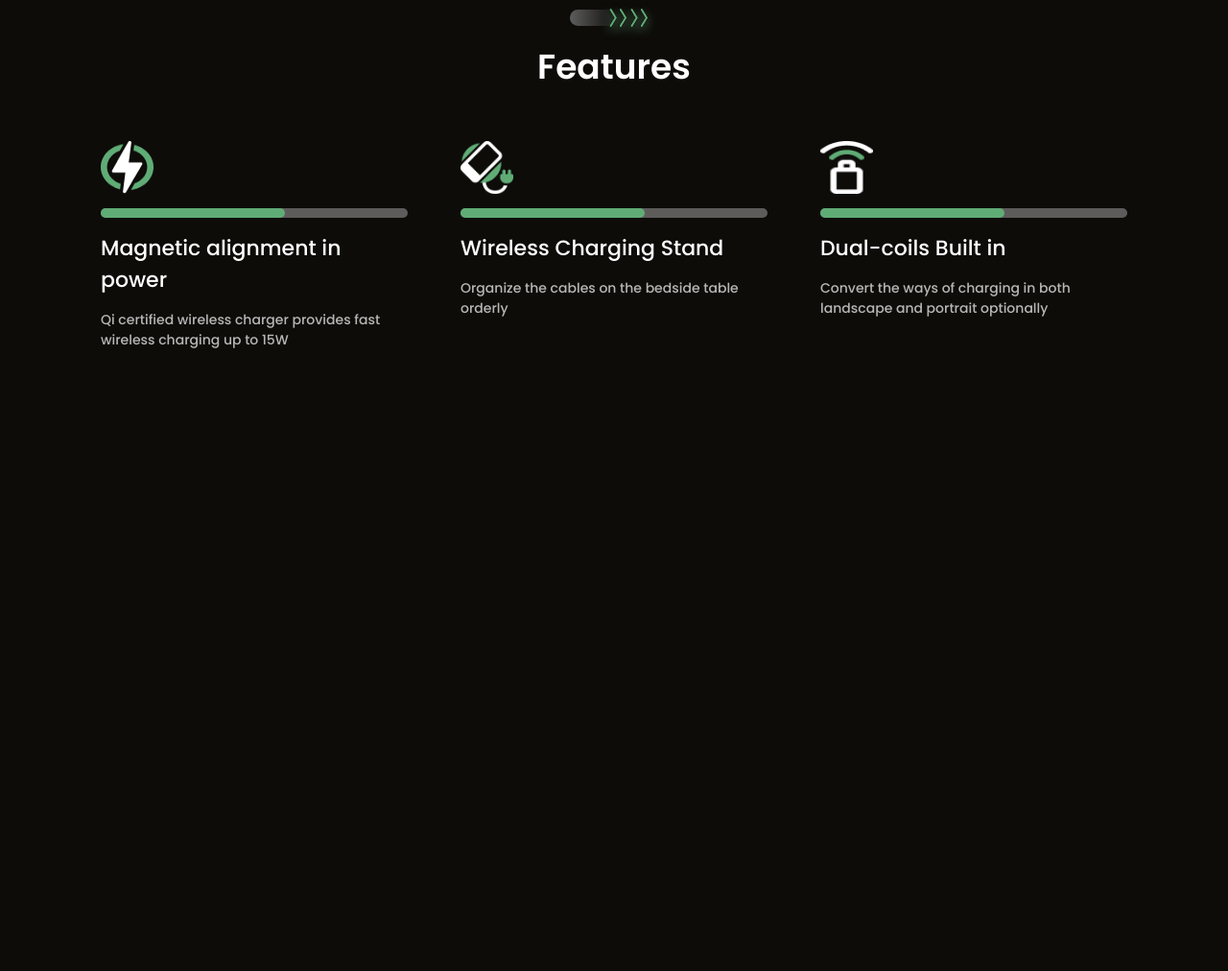
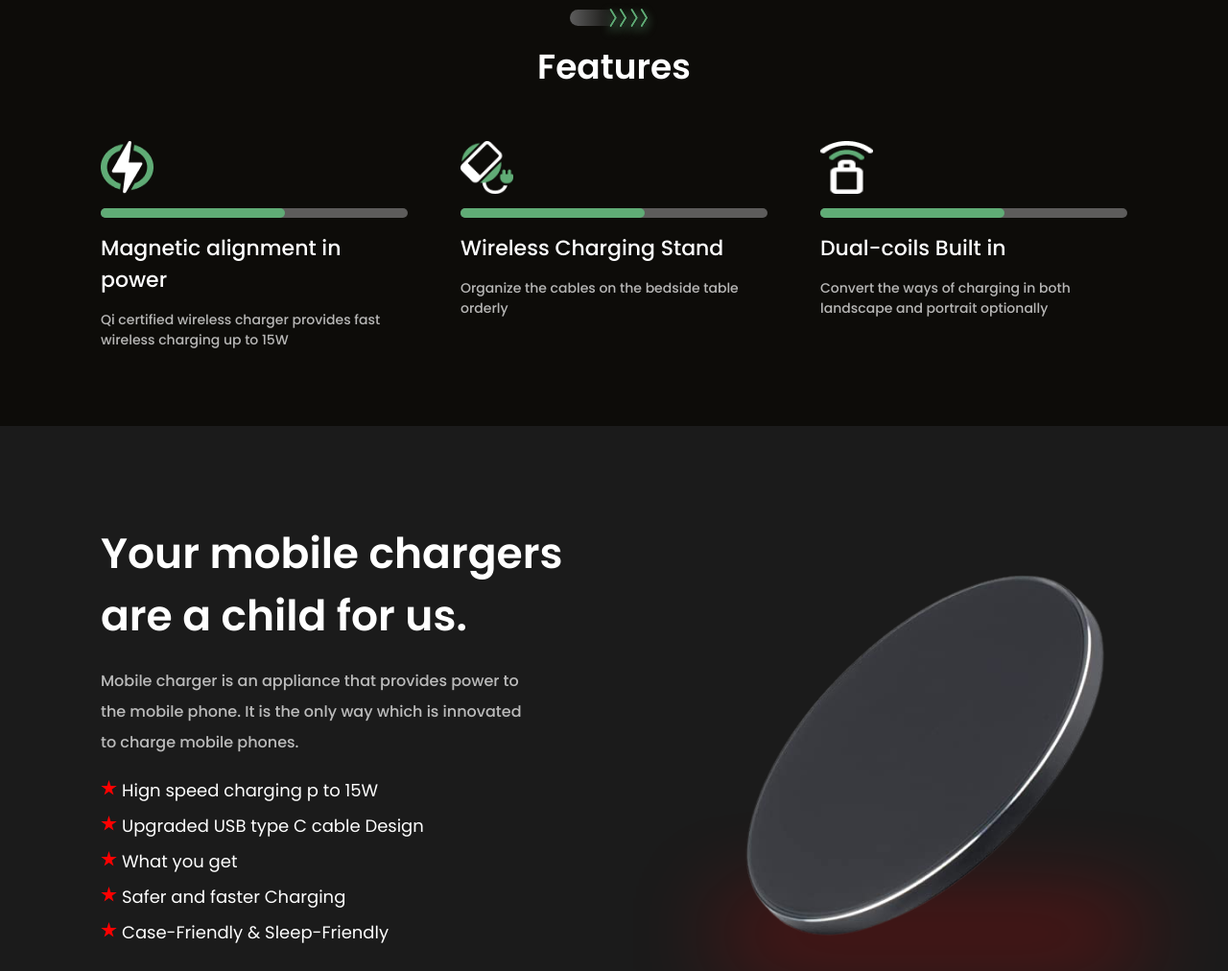
Before and after one commit to bferuza7/ito-bd--or, a plain HTML site: page index.html in a window 1280 px wide. Shown: the part 1375-2387 px from the top of the page at 96% size. Before the commit the page ends 1740 px from the top, so only its background shows below. Drawn offline with Linux system fonts and the light colour scheme.

Commit message:
Add files via upload

```diff
--- a/assets/styles/style.css
+++ b/assets/styles/style.css
@@ -17,6 +17,8 @@ body{
     font-family: "Poppins", sans-serif;
     background-color: #0d0c09;
 
+    color: white;
+
 }
 
 .container{
@@ -32,6 +34,18 @@ body{
 .header{
     padding: 60px 0 0 0;
     width: 100%;
+
+    background-color: rgb(26, 26, 26);
+
+}
+
+
+.small-icon{
+    transform: rotate(-90deg);
+
+    display: block;
+    height: 80px;
+
 
 
 }
@@ -86,6 +100,10 @@ font-weight: 700;
 
 }
 
+.hero{
+    background-color: rgb(26, 26, 26);
+
+}
 
 
 .hero__wrap{
@@ -197,6 +215,11 @@ font-weight: 700;
 
 }
 
+.about{
+    margin: 0 0 150px 0;
+
+}
+
 
 .stand__pretitle{
     padding: 0 0 50px 0;
@@ -250,10 +273,7 @@ span{
     }
 
 }
-.stand__card-icon{
-
-
-}
+/*  */
 .stand__card-line {
     height: 10px;
     background: #dadada63;
@@ -273,9 +293,159 @@ span{
 
 }
 
+.mobile{
+    margin: 600px 0 0 0;
+    background-color: #1b1b1b;
+
+
+    width: 100%;
+    display: block;
+
+}
+
+.mobile__title{
+
+    text-align: left !important;
+
+}
+
+.mobile__content{
+
+    display: flex;
+
+    flex-direction: column;
+
+    gap: 20px;
+    /* align-items: center; */
+    /* z-index: ; */
+
+
+    p{
+        opacity: 0.7;
+
+        font-size: 16px;
+        font-weight: 500;
+
+        line-height: 2;
 
 
 
+    }
+
+
+
+    ul{
+        list-style-type: none;
+
+        display: flex;
+
+        flex-direction: column;
+        gap: 10px;
+
+
+        li{
+            font-size: 18px;
+            font-weight: 400;
+
+            &::before{
+                content: '';
+
+                margin: 0 5px 0 0;
+
+                width: 17px;
+                height: 17px;
+
+                position: relative;
+                display: inline-block;
+                background-color: red;
+
+                clip-path: polygon(50% 0%, 61% 35%, 98% 35%, 68% 57%, 79% 91%, 50% 70%, 21% 91%, 32% 57%, 2% 35%, 39% 35%);
+
+
+            }
+
+        }
+
+
+    }
+
+}
+.mobile__img{
+    margin: 155px 0 0 0;
+
+    position: relative;
+    /* z-index: 2; */
+
+    /* background-color: red; */
+
+
+    &::after{
+        content: '';
+
+        width: 100%;
+        background-color: red;
+        height: 0px;
+
+        display: block;
+
+        position: absolute;
+
+        bottom: 40px;
+        right: 0;
+
+        box-shadow: 1px 1px 100px 10px red;
+
+        /* z-index: 0; */
+        z-index: 1;
+
+    }
+
+
+}
+
+.mobile__charger{
+
+    position: relative;
+    z-index: 2;
+
+}
+
+
+
+
+.mobile__wrapper{
+    display: flex;
+
+    flex-direction: row;
+    justify-content: space-between;
+
+
+    width: 100%;
+    max-width: 1115px;
+
+    margin: 0 auto;
+
+    z-index: -10;
+
+}
+
+.mobile__icon{
+    display: block;
+    position: relative;
+    right: 500px;
+
+
+}
+
+.section-title{
+    font-size: 44px;
+    font-weight: 600;
+
+    color: white;
+
+    text-align: center;
+
+}
 
 
 
--- a/index.html
+++ b/index.html
@@ -140,29 +140,36 @@
 
     </section>
 
-    <section class="Features-section" id="Features">
+    <section class="mobile" id="Features">
         <div class="container">
-            <div class="Features-block">
+            <div class="mobile__wrapper">
+                <div class="mobile__content ">
+                    <img src="./assets/images/strelka.svg" alt="strelka" class="mobile__icon small-icon">
+                    <h2 class="section-title mobile__title">Your mobile chargers <br> are a child for us.</h2>
+                    <p>Mobile charger is an appliance that provides power to <br> the mobile phone. It is the only way which is innovated <br> to charge mobile phones.</p>
+
+                    <ul>
+                        <li>Hign speed charging p to 15W </li>
+                        <li>Upgraded USB type C cable Design</li>
+                        <li>What you get</li>
+                        <li>Safer and faster Charging</li>
+                        <li>Case-Friendly & Sleep-Friendly</li>
 
 
+                    </ul>
+
+                </div>
+
+                <div class="mobile__img">
+                    <img src="./assets/images/krug-rotate.png" alt="krug" class="mobile__charger">
+
+                </div>
 
             </div>
 
-
         </div>
 
-
     </section>
-
-
-
-
-
-
-
-
-
-
 
 
 <!--
```
Also changed, not shown: assets/images/iconka.svg (added), assets/images/krug-rotate.png (added).
